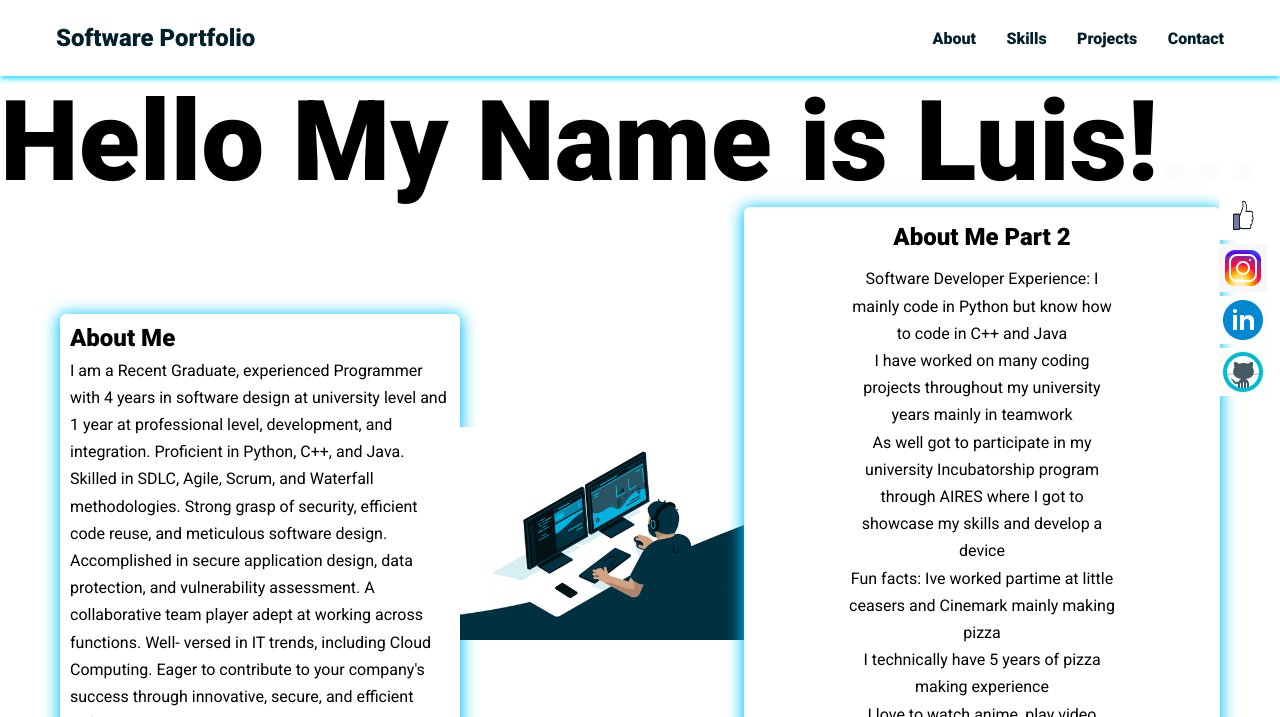
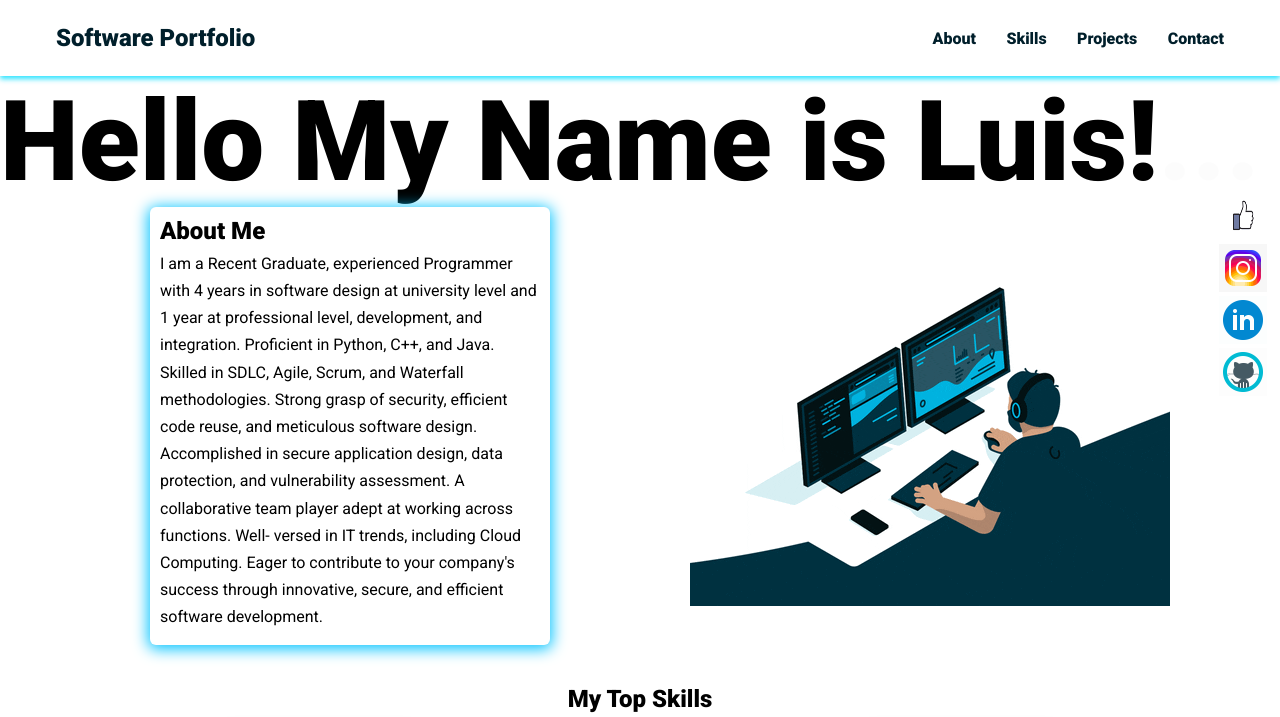
Before and after one commit to Luis-Morenoo/Luis-Morenoo.github.io, a plain HTML site: page index.html in a window 1280 px wide. Shown: the top 717 px of the page. Drawn offline with nearby package versions, Linux system fonts and the light colour scheme.

Commit message:
Update index.html

```diff
--- a/index.html
+++ b/index.html
@@ -83,21 +83,7 @@
         />
       </section>
 
-      <!-- More about -->
-      <section class="more-about">
-        <h2>About Me Part 2</h2>
-        <p>
-          Software Developer Experience:
-          I mainly code in Python but know how to code in C++ and Java<br>
-          I have worked on many coding projects throughout my university years mainly in teamwork<br>
-          As well got to participate in my university Incubatorship program through AIRES where I got to showcase my skills and develop a device<br>
-          Fun facts:
-          Ive worked partime at little ceasers and Cinemark mainly making pizza<br>
-          I technically have 5 years of pizza making experience<br>
-          I love to watch anime, play video games, and tinker with anything i can get my hands on<br>
-          My favorite anime of all time is Naruto and Dragon ball
-        </p>
-      </section>
+
 
     </div>
 
@@ -215,7 +201,7 @@
             - Created classes that inherited from the superclass (base class) that had methods and
             variables inherited from one class to another
           </p>
-          <a href=" https://github.com/Luis-Morenoo/JAVABank_Inheritance_Hierarchy" target="_blank" class="project-link">Check it Out</a>
+
         </div>
       </div>
     </section>
```
